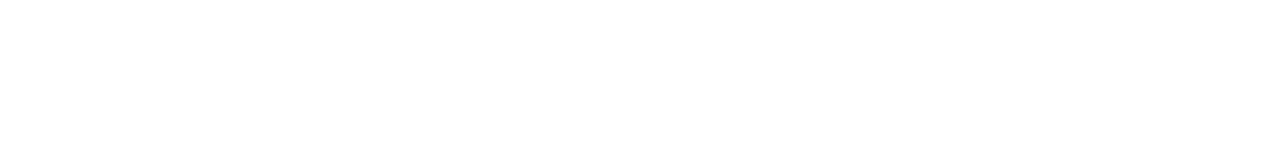
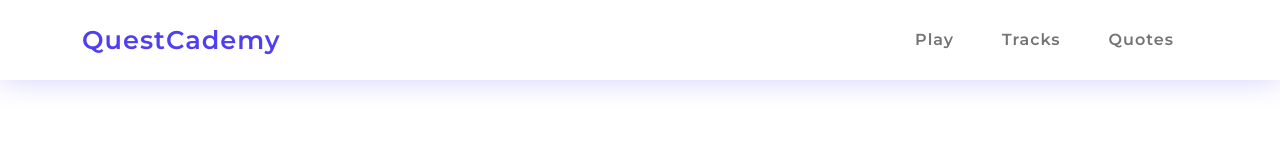
Before and after one commit to KISHORE-LAXMAN/QuestCademy, a plain HTML site: page index.html in a window 1280 px wide. Drawn offline with nearby package versions, Linux system fonts and the light colour scheme.

Commit message:
Navbar Added

```diff
--- a/css/styles.css
+++ b/css/styles.css
@@ -0,0 +1,62 @@
+* {
+    margin: 0;
+    padding: 0;
+    box-sizing: border-box;
+    font-family: 'Montserrat', sans-serif;
+}
+
+:root {
+    --primary: #4f3ff0;
+    --primary-shadow: rgba(79, 63, 240 , 0.25);
+    --secondary: #f53b57;
+}
+
+/* Navbar */
+.navbar {
+    box-shadow: 0 0 30px 0 var(--primary-shadow);
+}
+
+.navbar .navbar-brand {
+    color: var(--primary);
+    font-weight: 600;
+    letter-spacing: 1px;
+    font-size: 1.6rem;
+}
+
+.navbar .navbar-brand:hover {
+    color: var(--primary);
+}
+
+.nav-item {
+    position: relative;
+}
+
+.nav-link {
+    font-weight: 600;
+    letter-spacing: 1px;
+}
+
+.nav-link::before {
+    content: '';
+    height: 2px;
+    background-color: var(--secondary);
+    position: absolute;
+    top: 100%;
+    right: 100%;
+    left: 0;
+    bottom: 0;
+
+}
+
+.nav-link:hover::before {
+    animation: slide 0.5s ease-in forwards;
+}
+
+@keyframes slide {
+    0% {
+        right: 100%;
+    }
+    100% {
+        right: 0;
+    }
+}
--- a/index.html
+++ b/index.html
@@ -1,33 +1,87 @@
 <!DOCTYPE html>
 <html lang="en">
-<head>
-    <meta charset="UTF-8">
-    <meta http-equiv="X-UA-Compatible" content="IE=edge">
-    <meta name="viewport" content="width=device-width, initial-scale=1.0">
+  <head>
+    <meta charset="UTF-8" />
+    <meta http-equiv="X-UA-Compatible" content="IE=edge" />
+    <meta name="viewport" content="width=device-width, initial-scale=1.0" />
     <title>QuestCademy</title>
 
     <!-- Google Fonts -->
-    <link rel="preconnect" href="https://fonts.googleapis.com">
-    <link rel="preconnect" href="https://fonts.gstatic.com" crossorigin>
-    <link href="https://fonts.googleapis.com/css2?family=Ubuntu:wght@300;400;500;700&display=swap" rel="stylesheet">
+    <link rel="preconnect" href="https://fonts.googleapis.com" />
+    <link rel="preconnect" href="https://fonts.gstatic.com" crossorigin />
+    <link
+      href="https://fonts.googleapis.com/css2?family=Montserrat:wght@300;400;500;600;700;800;900&family=Ubuntu:wght@300;400;500;700&display=swap"
+      rel="stylesheet"
+    />
 
     <!-- Bootstrap  -->
-    <link href="https://cdn.jsdelivr.net/npm/bootstrap@5.1.3/dist/css/bootstrap.min.css" rel="stylesheet" integrity="sha384-1BmE4kWBq78iYhFldvKuhfTAU6auU8tT94WrHftjDbrCEXSU1oBoqyl2QvZ6jIW3" crossorigin="anonymous">
+    <link
+      href="https://cdn.jsdelivr.net/npm/bootstrap@5.1.3/dist/css/bootstrap.min.css"
+      rel="stylesheet"
+      integrity="sha384-1BmE4kWBq78iYhFldvKuhfTAU6auU8tT94WrHftjDbrCEXSU1oBoqyl2QvZ6jIW3"
+      crossorigin="anonymous"
+    />
 
     <!-- Bootstrap Scripts -->
-    <script src="https://cdn.jsdelivr.net/npm/bootstrap@5.1.3/dist/js/bootstrap.bundle.min.js" integrity="sha384-ka7Sk0Gln4gmtz2MlQnikT1wXgYsOg+OMhuP+IlRH9sENBO0LRn5q+8nbTov4+1p" crossorigin="anonymous"></script>
+    <script
+      src="https://cdn.jsdelivr.net/npm/bootstrap@5.1.3/dist/js/bootstrap.bundle.min.js"
+      integrity="sha384-ka7Sk0Gln4gmtz2MlQnikT1wXgYsOg+OMhuP+IlRH9sENBO0LRn5q+8nbTov4+1p"
+      crossorigin="anonymous"
+    ></script>
 
     <!-- Font Awesome -->
-    <link rel="stylesheet" href="https://cdnjs.cloudflare.com/ajax/libs/font-awesome/6.0.0-beta2/css/all.min.css" integrity="sha512-YWzhKL2whUzgiheMoBFwW8CKV4qpHQAEuvilg9FAn5VJUDwKZZxkJNuGM4XkWuk94WCrrwslk8yWNGmY1EduTA==" crossorigin="anonymous" referrerpolicy="no-referrer" />
+    <link
+      rel="stylesheet"
+      href="https://cdnjs.cloudflare.com/ajax/libs/font-awesome/6.0.0-beta2/css/all.min.css"
+      integrity="sha512-YWzhKL2whUzgiheMoBFwW8CKV4qpHQAEuvilg9FAn5VJUDwKZZxkJNuGM4XkWuk94WCrrwslk8yWNGmY1EduTA=="
+      crossorigin="anonymous"
+      referrerpolicy="no-referrer"
+    />
 
     <!-- CSS -->
-    <link rel="stylesheet" href="css/styles.css">
+    <link rel="stylesheet" href="css/styles.css" />
+  </head>
+  <body>
+    <!-- Header Start -->
+    <!-- Navbar Start -->
 
-</head>
-<body>
+    <nav class="py-3 navbar navbar-expand-lg navbar-light">
+      <div class="container">
+        <a class="navbar-brand" href="#">QuestCademy</a>
+        <button
+          class="navbar-toggler"
+          type="button"
+          data-bs-toggle="collapse"
+          data-bs-target="#QuestCademyNav"
+        >
+          <span class="navbar-toggler-icon"></span>
+        </button>
+        <div class="collapse navbar-collapse" id="QuestCademyNav">
+          <ul class="navbar-nav ms-auto">
+            <li class="my-2 mx-lg-3 my-lg-0 nav-item">
+              <a href="" class="nav-link text-center text-lg-start">Play</a>
+            </li>
+            <li class="my-2 mx-lg-3 my-lg-0 nav-item">
+              <a href="" class="nav-link text-center text-lg-start">Tracks</a>
+            </li>
+            <li class="my-2 mx-lg-3 my-lg-0 nav-item">
+              <a href="" class="nav-link text-center text-lg-start">Quotes</a>
+            </li>
+          </ul>
+        </div>
+      </div>
+    </nav>
 
+    <!-- Navbar End -->
+    <!-- Header Stop -->
+
+    <!-- Main Start -->
+    <!-- Main End -->
+
+    <!-- Footer Start -->
+    <!-- Footer End -->
 
     <!-- JS Scripts -->
     <script src="js/app.js"></script>
-</body>
+  </body>
 </html>
```
